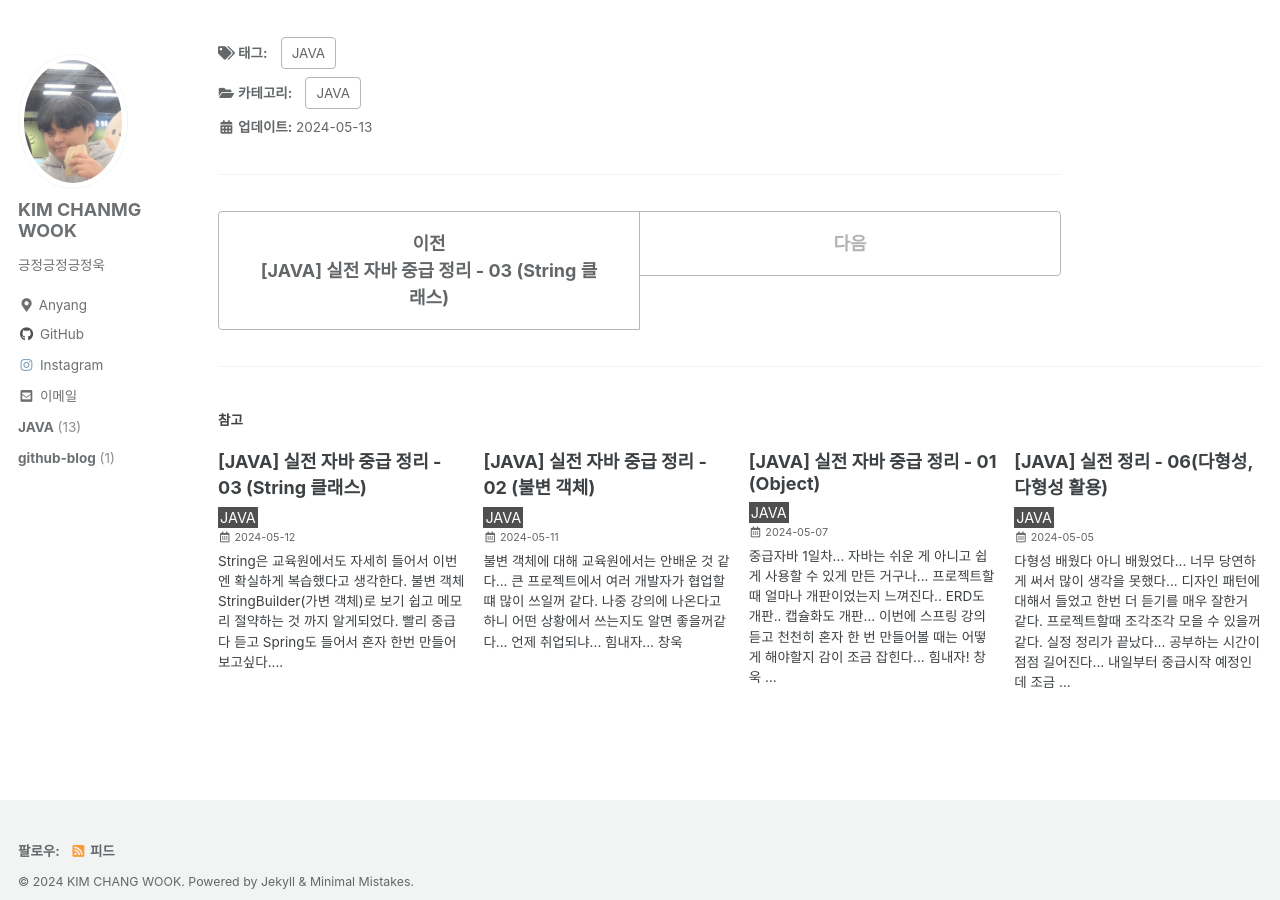
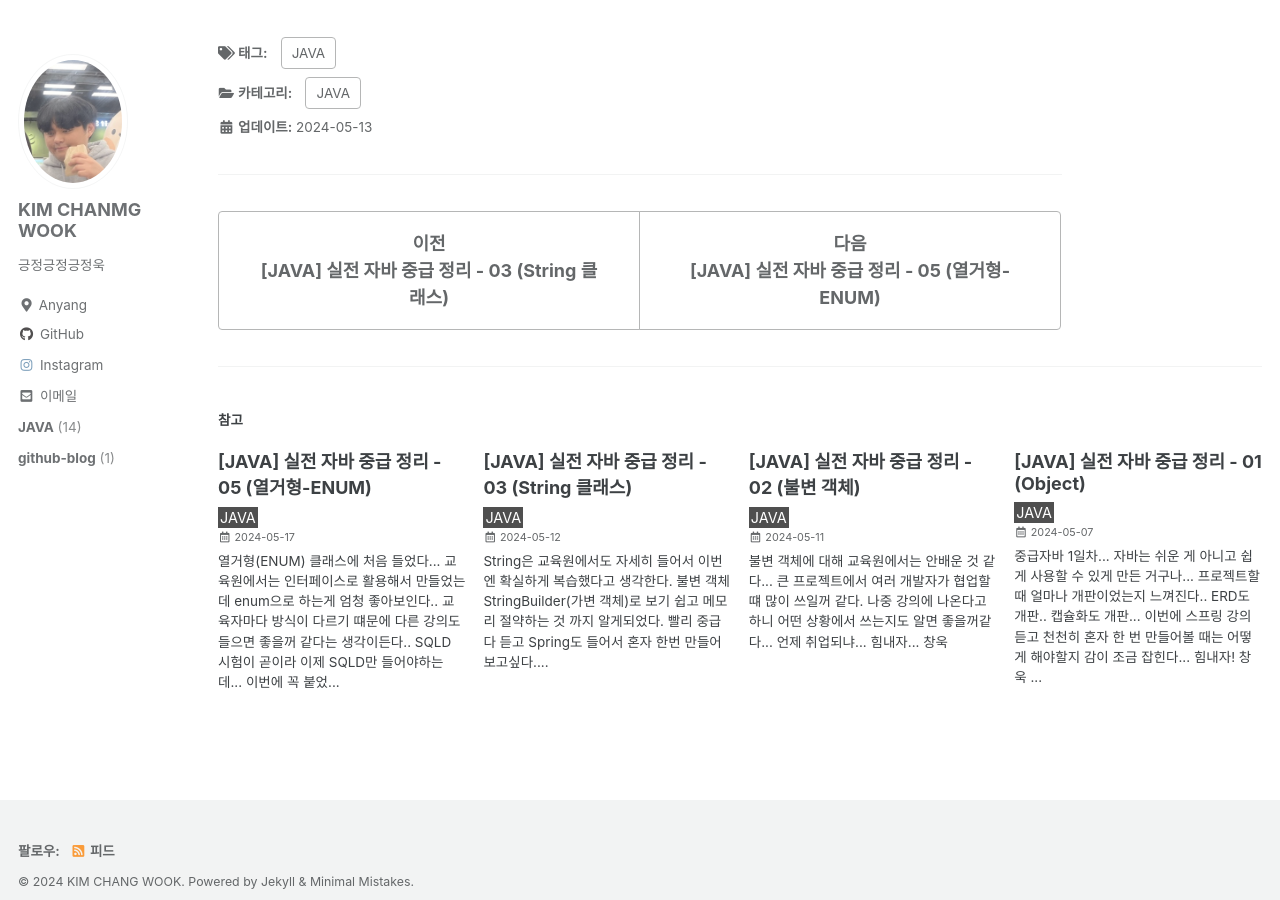
Before and after one commit to CHANGWOOKI/CHANGWOOKI.github.io, a Jekyll site: the page built from _posts/JAVA/2024-05-13-JAVA_STEP3-4.md, in a window 1280 px wide and 900 px high, scrolled down 7414 px. Built offline with Jekyll 4.4.1, drawn with Linux system fonts in a browser that asks for light colours; cached includes are drawn as plain includes; part of the change alters nothing that is shown; some of the changed text lies outside the part shown.

Commit message:
열거형-enum

````diff
--- a/_posts/JAVA/2024-05-13-JAVA_STEP3-4.md
+++ b/_posts/JAVA/2024-05-13-JAVA_STEP3-4.md
@@ -19,7 +19,7 @@ new Integer() -> valueOf()로 변경되는 것은 몰랐다.
 더 자주 공부하고 찾아봐야겠다...
 ```
 
-## 래퍼 클래스
+## 4) 래퍼 클래스
 
 ### 기본형의 한계
 기본형은 객체가 아니므로 객체 지향 프로그래밍의 장점을 살릴 수 없다.
--- /dev/null
+++ b/_posts/JAVA/2024-05-17-JAVA_STEP3-5.md
@@ -0,0 +1,98 @@
+---
+title: "[JAVA] 실전 자바 중급 정리 - 05 (열거형-ENUM)"
+toc: true
+toc_sticky: true
+toc_label: "Getting Started"
+description: null
+summary: null
+tags: JAVA
+published: true
+categories:
+  - JAVA
+---
+
+```java
+열거형(ENUM) 클래스에 처음 들었다...
+교육원에서는 인터페이스로 활용해서 만들었는데
+enum으로 하는게 엄청 좋아보인다..
+교육자마다 방식이 다르기 떄문에 다른 강의도 들으면 좋을꺼 같다는 생각이든다..
+SQLD 시험이 곧이라 이제 SQLD만 들어야하는데...
+이번에 꼭 붙었으면 좋겠다...(무려 50000원....)
+```
+
+## 5) 열거형 - ENUM
+
+### 문자열과 타입 안전성
+문자열 혹은 값을 입력 받을경우 사용자의 오타 혹은 개발자의 오타로 컴파일중 오류가 발생할 수 있다.
+- 대소문자 구분을 하지 않아 오류가 발생할 수 있고
+- 상수로 대입해서 넣을경우 상수를 사용하지 않을 수 있다.
+- 이를 해결하기 위해 열거형 ENUM(Enumeration)을 사용한다.
+
+### 타입 안전 열거형 패턴 - Type-Safe Enum Partten
+ENUM(Enumeration)은 직역하면 열거라는 뜻이다. 항목을 나열해 나열한 항목만 사용할 수 있게 하는것이 핵심이다.
+```java
+//
+public class ClassGrade {
+  // 등급을 인스턴스로 만든다.
+  public static final ClassGrade BASIC = new ClassGrade();
+  public static final ClassGrade GOLD = new ClassGrade();
+  public static final ClassGrade DIAMOND = new ClassGrade();
+  // 기본 생성자를 private
+  private ClassGrade() {
+  }
+}
+// 다른 클래스에서 매게변수로 참조 값을 받는다.
+public class DiscountService {
+    public int discount(ClassGrade classGrade, int price) {
+    }
+```
+- 장점
+  - 클래스는 사전의 정의된 인스턴스만 생성하고, 외에서는 이 인스턴스들만 사용할 수 있도록 한다.
+  - 잘못된 값이 할당되거나 사용되는 것을 컴파일 시점에 방지할 수 있다.
+- 단점
+  - 이패턴을 구현하려면 코드를 많이 작성해야 한다.
+  - 생성자를 private로 꼭 추가해야 한다.
+
+### 열거형 - Enum Type
+타입 안전 열거형 패턴을 매우 편리하게 사용할 수 있게 제공한다.
+``` java
+// 위 코드를 이렇게 사용할 수 있다.
+public enum Grade {
+    BASIC, GOLD, DIAMOND
+}
+```
+- 열거형도 클래스다.
+- 열거형은 자동으로 java.lang.Enum을 상속 받는다.
+- 외부에서 임의로 생성할 수 없다.
+-  static import를 사용하면 더 편하게 사용할 수 있다.
+  - `Grade.BAISC -> BASIC 으로 더 편리하게 사용 가능`
+- 열거형에 추상 메서드를 선언하고, 구현할 수 있다.
+  - 익명 클래스를 알아야 한다. 뒤에서 다룬다고 했다.
+
+### 열거형 - 주요 메서드
+모든 열거형은 java.lang.Enum 클래스를 자동으로 상속 받는다.
+- values() : 모든 Enum 상수를 포함하는 배열을 반환
+- valueOf(String name) : 주어진 이름과 일치하는 Enum 상수를 반환
+- name() : Enum 상수의 이름을 문자열로 반환
+- ordinal() : Enum 상수의 순서를 반환 (0부터 시작)
+- toString() : Enum 상수의 이름을 문자열로 반환한다. (name()과 유사하지만 직접 오버라이딩 가능하다.)
+
+### 열거형 - 리팩토링
+```java
+public enum Grade {
+  BASIC(10), GOLD(20), DIAMOND(30);
+  // discountPercent를 변수 선언
+  private final int discountPercent;
+  // 생성자를 만든다.
+  Grade(int discountPercent) {
+    this.discountPercent = discountPercent;
+  }
+  // 할인율 계산 메서드
+  public int discount(int price) {
+    return price * discountPercent / 100;
+  }
+}
+```
+- 열거형 상수도 생성자를 가질 수 있다. 생성자를 통해 각 상수의 필드를 초기화할 수 있다.
+- 메서드를 통해 값을 enum 클래스에서 계산 후 결과 값만 가져올수 있다
+  - `객체 지향 프로그램이에 맡게 개발 가능하다.`
````
